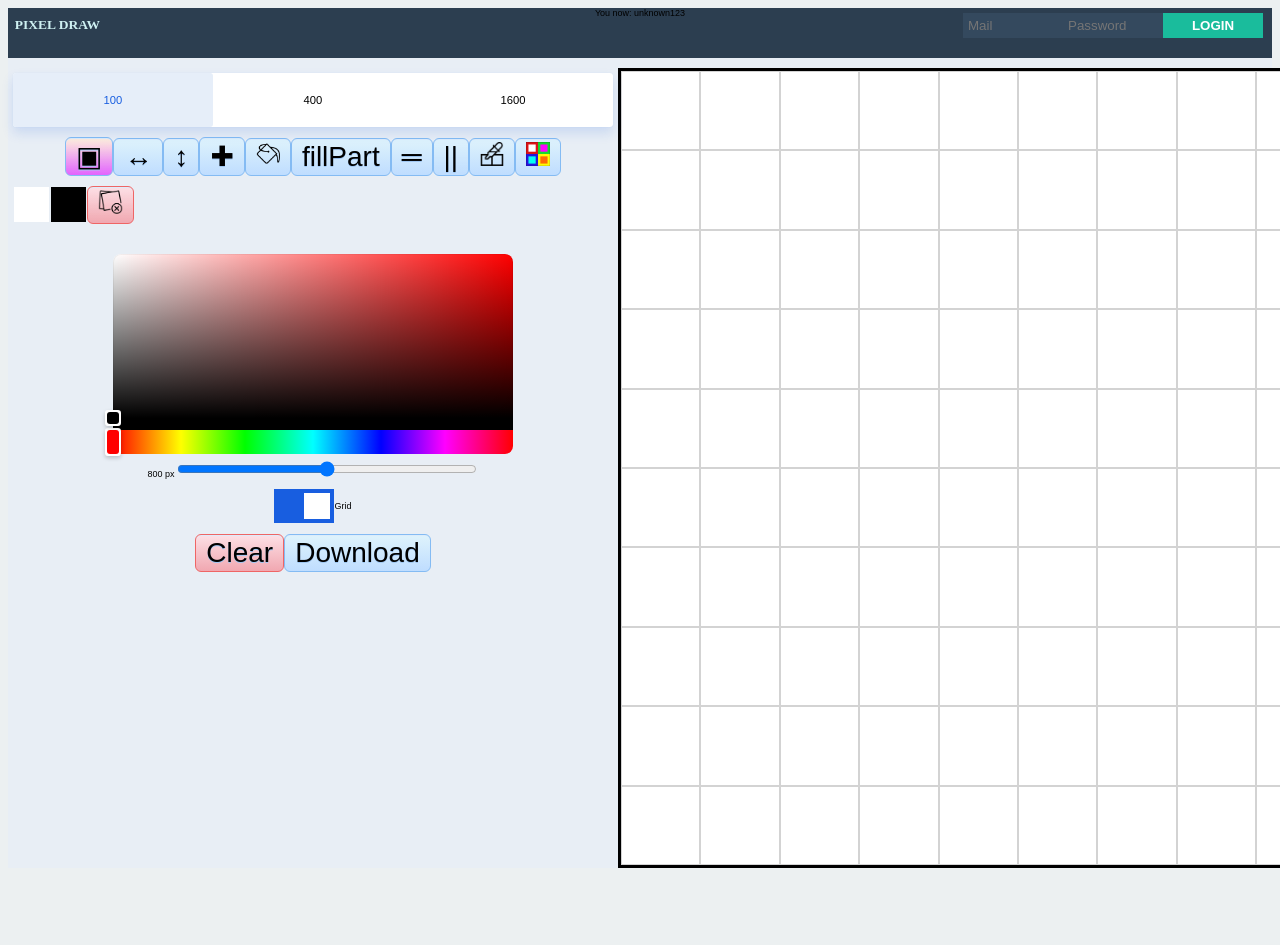
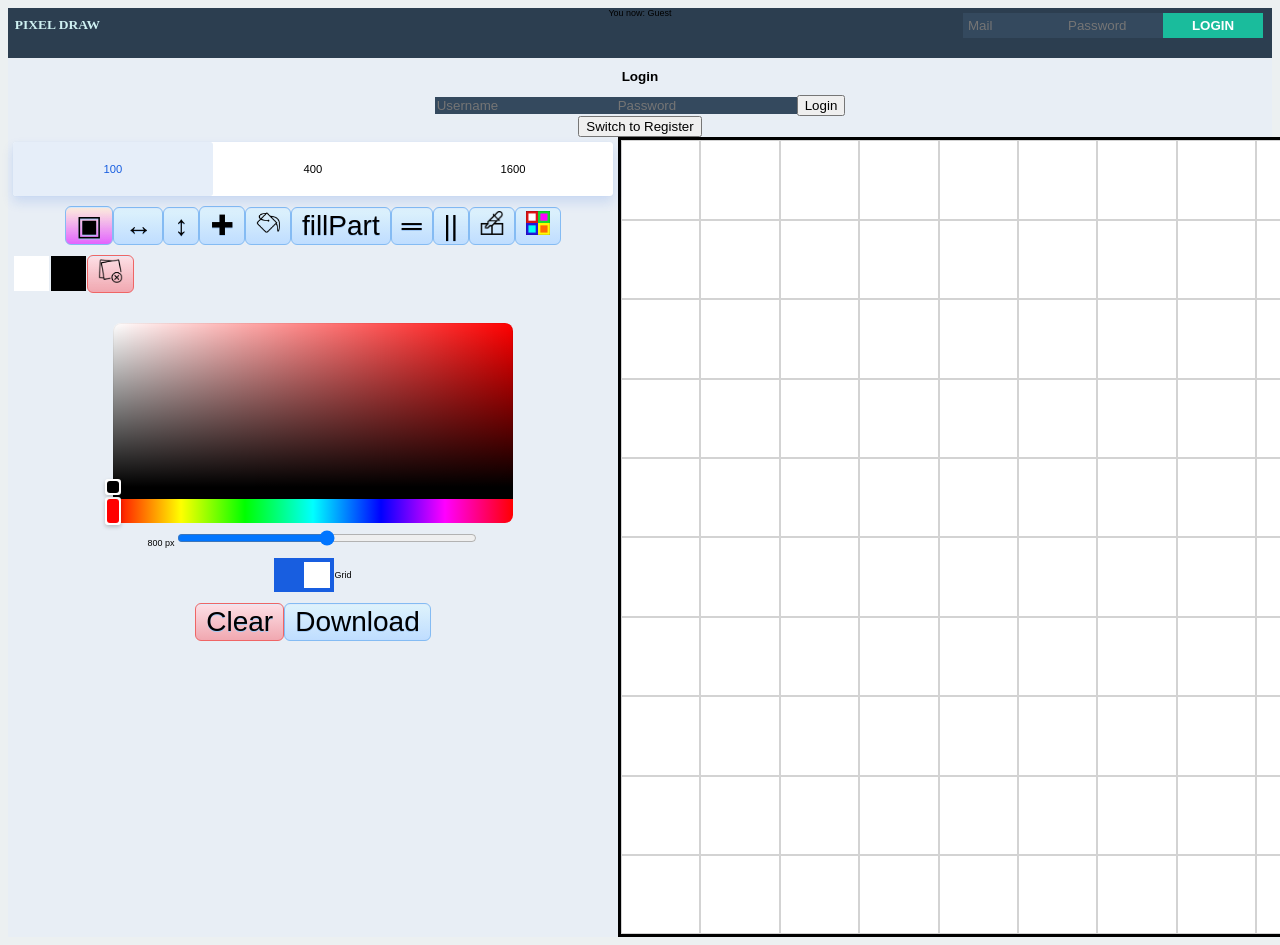
Before and after one commit to bogutskii/pixel-draw, a React (Create React App) app: page / in a window 1280 px wide. Shown: the top 945 px of the page. Before the commit the page ends 876 px from the top, so only its background shows below. Built offline with nearby package versions, Linux system fonts and the light colour scheme; no server answers.

Commit message:
auth form

```diff
--- a/package.json
+++ b/package.json
@@ -8,6 +8,7 @@
   ],
   "main": "src/index.js",
   "dependencies": {
+    "classnames": "^2.5.1",
     "dom-to-image": "^2.6.0",
     "react": "17.0.2",
     "react-colorful": "^5.5.1",
@@ -20,7 +21,7 @@
     "uuid": "^8.3.2"
   },
   "devDependencies": {
-    "axios": "^0.26.0",
+    "axios": "^0.26.1",
     "prettier": "2.5.1"
   },
   "scripts": {
--- a/src/App.js
+++ b/src/App.js
@@ -2,11 +2,13 @@ import './styles.css';
 import Field from './components/Field.js';
 import { connect } from 'react-redux';
 import { Header } from './components/Header';
+import Auth from './components/Auth';
 
 const App = (props) => {
   return (
     <div className="App">
       <Header username={props.username} />
+      <Auth />
       <Field />
     </div>
   );
--- /dev/null
+++ b/src/components/Auth.js
@@ -0,0 +1,49 @@
+import React, { useState } from 'react';
+import axios from 'axios';
+
+const Auth = () => {
+  const [username, setUsername] = useState('');
+  const [password, setPassword] = useState('');
+  const [isLogin, setIsLogin] = useState(true);
+
+  const handleSubmit = async (e) => {
+    e.preventDefault();
+
+    const endpoint = isLogin ? '/auth/login' : '/auth/register';
+    try {
+      const response = await axios.post(endpoint, { username, password });
+      console.log('Response:', response.data);
+      if (isLogin) {
+        localStorage.setItem('token', response.data.token);
+      }
+    } catch (error) {
+      console.error('Error:', error.response ? error.response.data : error.message);
+    }
+  };
+
+  return (
+    <div>
+      <h2>{isLogin ? 'Login' : 'Register'}</h2>
+      <form onSubmit={handleSubmit}>
+        <input
+          type="text"
+          placeholder="Username"
+          value={username}
+          onChange={(e) => setUsername(e.target.value)}
+        />
+        <input
+          type="password"
+          placeholder="Password"
+          value={password}
+          onChange={(e) => setPassword(e.target.value)}
+        />
+        <button type="submit">{isLogin ? 'Login' : 'Register'}</button>
+      </form>
+      <button onClick={() => setIsLogin(!isLogin)}>
+        {isLogin ? 'Switch to Register' : 'Switch to Login'}
+      </button>
+    </div>
+  );
+};
+
+export default Auth;
--- a/src/components/Brush.js
+++ b/src/components/Brush.js
@@ -1,74 +1,40 @@
 import React from 'react';
 import { connect } from 'react-redux';
+import classnames from 'classnames';
 import fill from './icons/fill.png';
 import random from './icons/random.jpeg';
 import colorpicker from './icons/colorpicker.png';
 
-function Brush(props) {
-  const { changeBrush, fieldRandomBrush, brush } = props;
+const Brush = ({ changeBrush, fieldRandomBrush, brush }) => {
+  const brushTypes = [
+    { type: 'dot', label: '▣' },
+    { type: 'horizontal', label: '↔' },
+    { type: 'vertical', label: '↕' },
+    { type: 'cross', label: '✚' },
+    { type: 'fill', label: <img src={fill} className="img-icon-btn" alt="icon-fill" /> },
+    { type: 'fillPart', label: 'fillPart' },
+    { type: 'mirrorH', label: '═' },
+    { type: 'mirrorV', label: '||' },
+    { type: 'color-picker', label: <img src={colorpicker} className="img-icon-btn" alt="icon-colorpicker" /> }
+  ];
+
   return (
     <div className="brush-block">
-      <button
-        className={`btn-reg ${brush === 'dot' ? 'btn-pushed' : ''}`}
-        onClick={() => changeBrush('dot')}
-      >
-        ▣
-      </button>
-      <button
-        className={`btn-reg ${brush === 'horizontal' ? 'btn-pushed' : ''}`}
-        onClick={() => changeBrush('horizontal')}
-      >
-        ↔
-      </button>
-      <button
-        className={`btn-reg ${brush === 'vertical' ? 'btn-pushed' : ''}`}
-        onClick={() => changeBrush('vertical')}
-      >
-        ↕
-      </button>
-      <button
-        className={`btn-reg ${brush === 'cross' ? 'btn-pushed' : ''}`}
-        onClick={() => changeBrush('cross')}
-      >
-        ✚
-      </button>
-      <button
-        className={`btn-reg ${brush === 'fill' ? 'btn-pushed' : ''}`}
-        onClick={() => changeBrush('fill')}
-      >
-        <img src={fill} className="img-icon-btn" alt="icon-fill" />
-      </button>
-      <button
-        className={`btn-reg ${brush === 'fillPart' ? 'btn-pushed' : ''}`}
-        onClick={() => changeBrush('fillPart')}
-      >
-        fillPart
-        {/* <img src={fill} className="img-icon-btn" /> */}
-      </button>
-      <button
-        className={`btn-reg ${brush === 'mirrorH' ? 'btn-pushed' : ''}`}
-        onClick={() => changeBrush('mirrorH')}
-      >
-        ═
-      </button>
-      <button
-        className={`btn-reg ${brush === 'mirrorV' ? 'btn-pushed' : ''}`}
-        onClick={() => changeBrush('mirrorV')}
-      >
-        ||
-      </button>
-      <button
-        className={`btn-reg ${brush === 'color-picker' ? 'btn-pushed' : ''}`}
-        onClick={() => changeBrush('color-picker')}
-      >
-        <img src={colorpicker} className="img-icon-btn" alt="icon-colorpicker" />
-      </button>
+      {brushTypes.map(({ type, label }) => (
+        <button
+          key={type}
+          className={classnames('btn-reg', { 'btn-pushed': brush === type })}
+          onClick={() => changeBrush(type)}
+        >
+          {label}
+        </button>
+      ))}
       <button className="btn-reg" onClick={fieldRandomBrush}>
         <img src={random} className="img-icon-btn" alt="icon-random" />
       </button>
     </div>
   );
-}
+};
 
 const mapStateToProps = (state) => ({
   brush: state.brush
@@ -77,9 +43,7 @@ const mapStateToProps = (state) => ({
 const mapDispatchToProps = (dispatch) => ({
   changeBrush: (brush) => dispatch({
     type: 'CHANGE_BRUSH',
-    payload: {
-      brush
-    }
+    payload: { brush }
   }),
   fieldRandomBrush: () => dispatch({
     type: 'FILL_RANDOM_BRUSH',
--- a/src/components/ColorHistory.js
+++ b/src/components/ColorHistory.js
@@ -1,28 +1,24 @@
-import React, { useState } from 'react';
+import React from 'react';
 import { connect } from 'react-redux';
-import { v4 as uuidv4 } from 'uuid';
 import history_del from './icons/history_del.png';
 
-const HistoryColor = (props) => {
-  const { historyColor, changeColor, deleteColorHistory } = props;
-
+const HistoryColor = ({ historyColor, changeColor, deleteColorHistory }) => {
   return (
     <div className="container">
       <div className="color-history">
-        {historyColor.map((el, i) => (
+        {historyColor.map((color, index) => (
           <div
-            key={uuidv4()}
+            key={index}
             className="pixel-history"
-            style={{ background: el }}
-            onClick={() => changeColor(el)}
+            style={{ background: color }}
+            onClick={() => changeColor(color)}
           >
             {' '}
           </div>
         ))}
-
         <div>
           <button onClick={deleteColorHistory} className="btn-reg warn">
-            <img src={history_del} className="img-icon-btn" />
+            <img src={history_del} className="img-icon-btn" alt="delete history" />
           </button>
         </div>
       </div>
@@ -38,11 +34,9 @@ const mapDispatchToProps = (dispatch) => ({
   changeColor: (color) =>
     dispatch({
       type: 'CHANGE_CURRENT_COLOR',
-      payload: {
-        color,
-      },
+      payload: { color },
     }),
-  deleteColorHistory: (color) =>
+  deleteColorHistory: () =>
     dispatch({
       type: 'DELETE_COLOR_HISTORY',
     }),
--- a/src/components/CurrentColor.js
+++ b/src/components/CurrentColor.js
@@ -1,19 +1,16 @@
-import React, { useState } from 'react';
+import React from 'react';
 import { HexColorPicker } from 'react-colorful';
-
 import { connect } from 'react-redux';
 
-const CurrentColor = (props) => {
-  return (
+const CurrentColor = ({ currentColor, changeColor }) => (
   <div className="custom-pointers">
     <HexColorPicker
       className="mg-0-a"
-        color={props.currentColor}
-        onChange={(color) => props.changeColor(color)}
+      color={currentColor}
+      onChange={changeColor}
     />
   </div>
 );
-};
 
 const mapStateToProps = (state) => ({
   currentColor: state.currentColor,
@@ -23,9 +20,7 @@ const mapDispatchToProps = (dispatch) => ({
   changeColor: (color) =>
     dispatch({
       type: 'CHANGE_CURRENT_COLOR',
-      payload: {
-        color,
-      },
+      payload: { color },
     }),
 });
 
--- a/src/components/Header.js
+++ b/src/components/Header.js
@@ -1,14 +1,22 @@
 import React from 'react';
 
 export const Header = (props) => {
+  const handleLogin = (event) => {
+    event.preventDefault();
+    const data = new FormData(event.target);
+    const email = data.get('email');
+    const password = data.get('password');
+    console.log({ email, password });
+  };
+
   return (
     <div>
       <header>
         <h1>Pixel draw</h1>
         <span>You now: {props.username}</span>
-        <form method="POST" action="">
-          <input type="mail" placeholder="Mail" />
-          <input type="password" placeholder="Password" />
+        <form onSubmit={handleLogin}>
+          <input type="email" name="email" placeholder="Mail" required />
+          <input type="password" name="password" placeholder="Password" required />
           <input type="submit" value="Login" />
         </form>
       </header>
--- a/src/components/redux/actions.js
+++ b/src/components/redux/actions.js
@@ -3,7 +3,7 @@ import axios from 'axios';
 export function getDraws() {
   return (dispatch) => {
     axios
-      .get('https://draw-pixel-server.herokuapp.com/draw')
+      .get('http://localhost:8000/draw')
       .then((res) => {
         dispatch({
           type: 'GET_DRAWS_FROM_SERVER',
@@ -17,7 +17,7 @@ export function getDraws() {
 export function addDrawToHistory(newDraw) {
   return (dispatch) => {
     axios
-      .post('https://draw-pixel-server.herokuapp.com/draw', newDraw)
+      .post('http://localhost:8000/draw', newDraw)
       .then((res) => {
         dispatch({
           type: 'ADD_DRAW_TO_HISTORY',
@@ -31,7 +31,7 @@ export function addDrawToHistory(newDraw) {
 export function deleteDraw(id) {
   return (dispatch) => {
     axios
-      .delete(`https://draw-pixel-server.herokuapp.com/draw/${id}`)
+      .delete(`http://localhost:8000/draw/${id}`)
       .then((res) => {
         dispatch({
           type: 'DELETE_DRAW_FROM_HISTORY',
--- a/src/components/redux/reducers.js
+++ b/src/components/redux/reducers.js
@@ -6,7 +6,7 @@ const initialState = {
   currentColor: '#000000',
   brush: 'dot',
   drawHistory: [],
-  username: 'unknown123'
+  username: 'Guest'
 };
 
 const drawField = (state = initialState, action) => {
```
Also changed, not shown: src/components/DrawHistory.js (+6 -15 lines), src/components/Field.js (+10 -14 lines), src/components/FieldSize.js (+6 -12 lines), 1 other file (tests, documents, lock files or other folders). Lines whose indentation alone changed are shown as unchanged.
